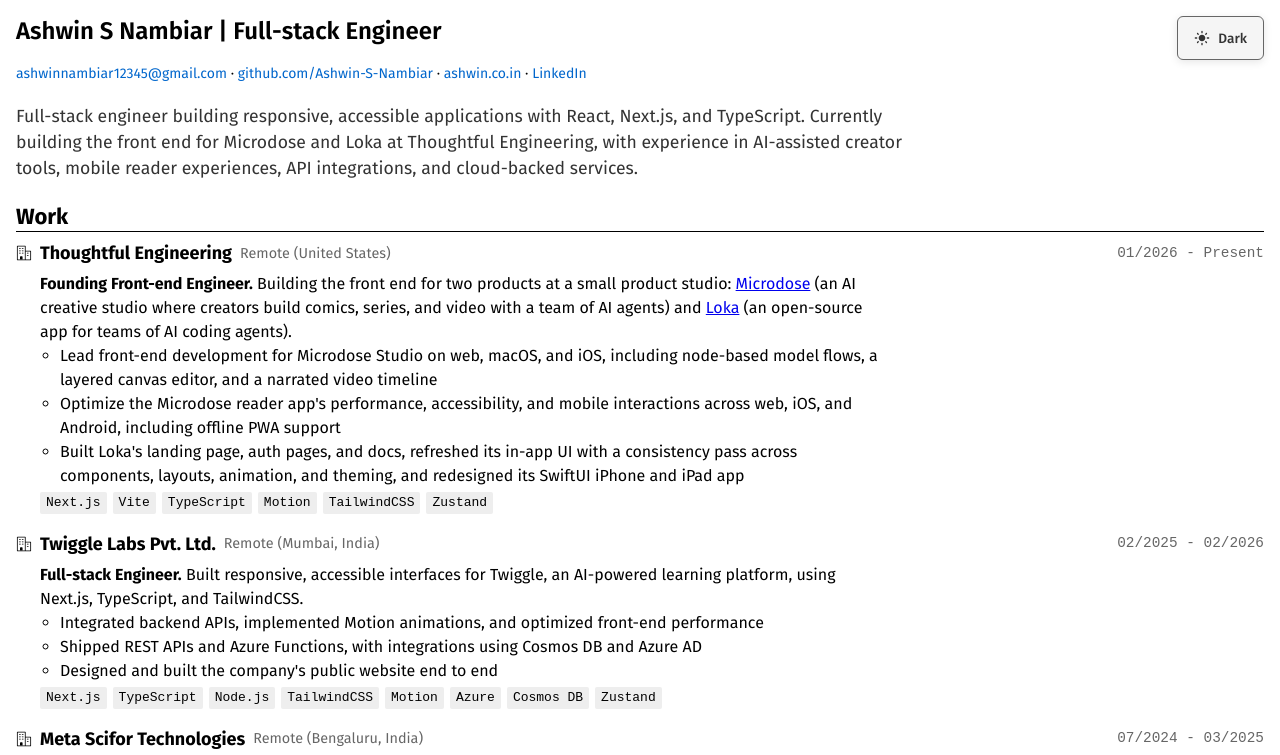
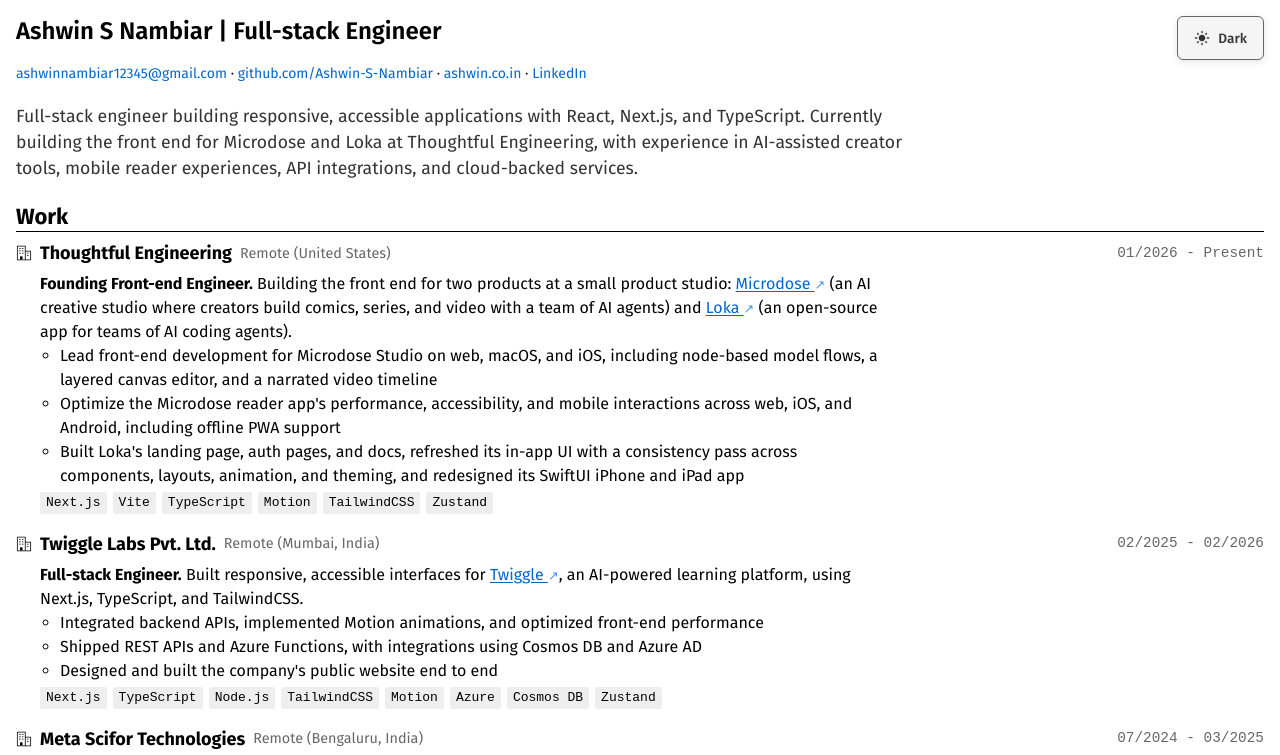
Before and after one commit to Ashwin-S-Nambiar/resume, a plain HTML site: page index.html in a window 1280 px wide. Shown: the top 755 px of the page. Drawn offline with Linux system fonts and the light colour scheme.

Commit message:
fix: add Twiggle and style work links

```diff
--- a/index.html
+++ b/index.html
@@ -103,11 +103,21 @@
             <p>
               <strong>Founding Front-end Engineer.</strong> Building the front
               end for two products at a small product studio:
-              <a href="https://studio.microdose.fun" target="_blank">Microdose</a>
+              <a
+                class="product-link"
+                href="https://studio.microdose.fun"
+                target="_blank"
+                >Microdose <span class="external-link" aria-hidden="true">↗</span></a
+              >
               (an AI creative studio where creators build comics, series, and video
               with a team of AI agents) and
-              <a href="https://loka.ygpt.dev" target="_blank">Loka</a> (an
-              open-source app for teams of AI coding agents).
+              <a
+                class="product-link"
+                href="https://loka.ygpt.dev"
+                target="_blank"
+                >Loka <span class="external-link" aria-hidden="true">↗</span></a
+              >
+              (an open-source app for teams of AI coding agents).
             </p>
             <ul>
               <li>
@@ -152,8 +162,14 @@
           <div>
             <p>
               <strong>Full-stack Engineer.</strong> Built responsive, accessible
-              interfaces for Twiggle, an AI-powered learning platform, using
-              Next.js, TypeScript, and TailwindCSS.
+              interfaces for
+              <a
+                class="product-link"
+                href="https://www.twigglelabs.in/"
+                target="_blank"
+                >Twiggle <span class="external-link" aria-hidden="true">↗</span></a
+              >, an AI-powered learning platform, using Next.js, TypeScript,
+              and TailwindCSS.
             </p>
             <ul>
               <li>
--- a/style.css
+++ b/style.css
@@ -230,6 +230,34 @@ section#education {
 	}
 }
 
+.product-link {
+	color: var(--link-color);
+	white-space: nowrap;
+	text-decoration: underline;
+	text-decoration-thickness: 1px;
+	text-underline-offset: 0.15em;
+	transition: color 0.3s ease;
+
+	&:is(:hover, :focus-visible) {
+		color: var(--link-hover);
+	}
+
+	.external-link {
+		display: inline-block;
+	}
+}
+
+.external-link {
+	font-size: 0.8em;
+	opacity: 0.7;
+	transition: opacity 0.2s ease;
+}
+
+a:hover > .external-link,
+.product-link:focus-visible > .external-link {
+	opacity: 1;
+}
+
 section#projects,
 section#skills {
 	& > ul {
@@ -272,16 +300,6 @@ section#skills {
 
 				a:hover::after {
 					width: calc(100% - 1.2em);
-				}
-
-				.external-link {
-					font-size: 0.8em;
-					opacity: 0.7;
-					transition: opacity 0.2s ease;
-				}
-
-				a:hover .external-link {
-					opacity: 1;
 				}
 			}
 
@@ -327,16 +345,6 @@ section#certifications {
 
 			a:hover::after {
 				width: calc(100% - 1.2em);
-			}
-
-			.external-link {
-				font-size: 0.8em;
-				opacity: 0.7;
-				transition: opacity 0.2s ease;
-			}
-
-			a:hover .external-link {
-				opacity: 1;
 			}
 		}
 
```
Also changed, not shown: docs/screenshots/resume-dark.webp, docs/screenshots/resume-mobile.webp, docs/screenshots/resume.webp, 1 other file.
